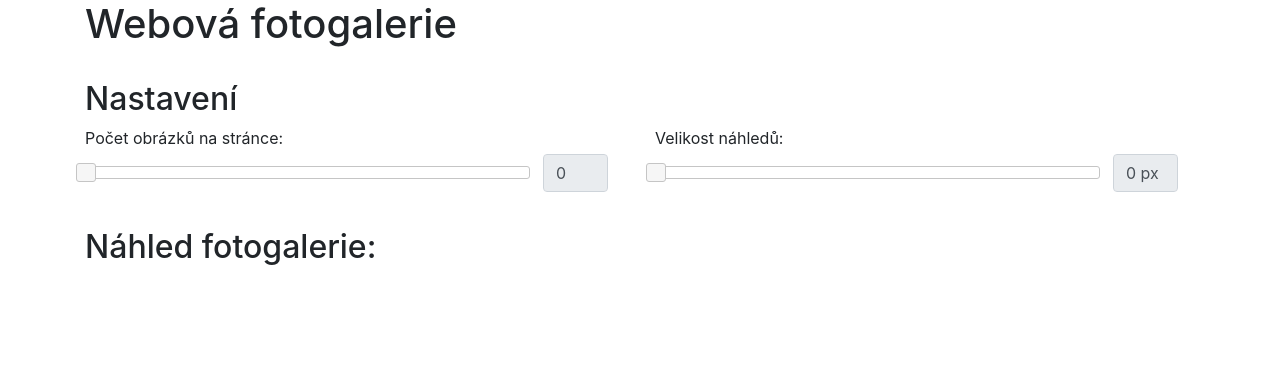
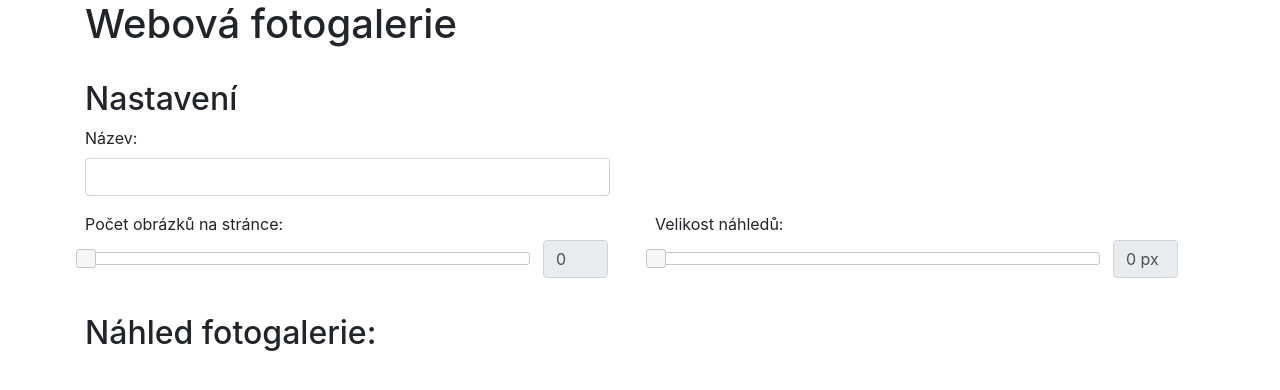
Before and after one commit to Pavlix-dev/ITU-project, a plain HTML site: page index.html in a window 1280 px wide. Drawn offline with Linux system fonts and the light colour scheme.

Commit message:
set name of gallery option

```diff
--- a/index.html
+++ b/index.html
@@ -19,6 +19,18 @@
 	<h2>Nastavení</h2>
 
 	<div class="row">
+
+
+		<div class="row col-md-12">
+			<div class="col-md-6">
+				<div class="form-group">
+					<label for="name">Název:</label>
+					<input type="text" id="name" class="form-control">
+				</div>
+			</div>
+		</div>
+
+
 		<div class="col-md-6">
 			<p>Počet obrázků na stránce: </p>
 
@@ -30,7 +42,6 @@
 					<input id="firstSliderValue" type="text" class="form-control" style="position: relative; top: -12px; left: -17px" disabled value="0">
 				</div>
 			</div>
-
 		</div>
 
 		<div class="col-md-6">
@@ -44,7 +55,6 @@
 					<input id="secondSliderValue" type="text" class="form-control" style="position: relative; top: -12px; left: -17px" disabled value="0 px">
 				</div>
 			</div>
-
 		</div>
 	</div>
 	<br>
```
